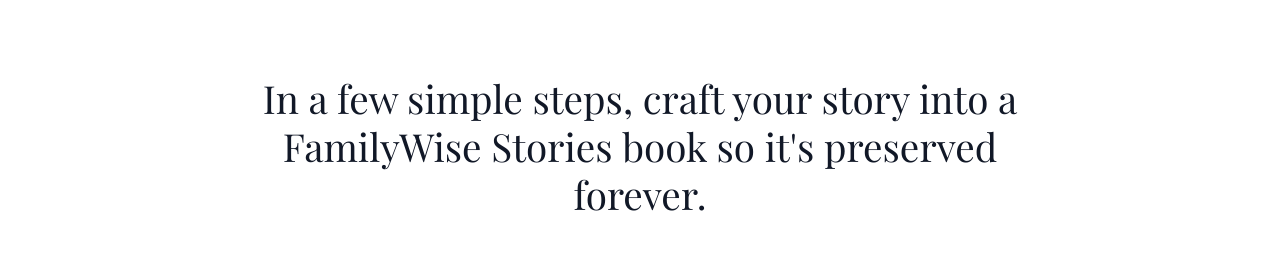
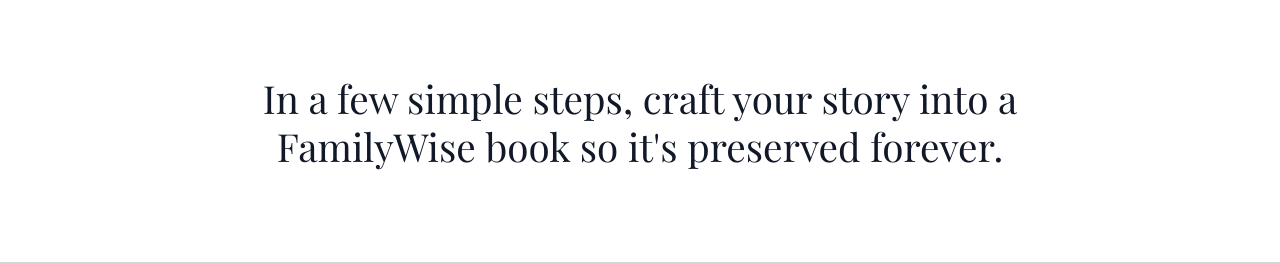
Before and after one commit to atweberlly/familywise, a Next.js app: page /how-it-works in a window 1280 px wide. Shown: the part 154-418 px from the top of the page. Built offline with nearby package versions, Linux system fonts and the light colour scheme; no server answers; the database is empty.

Commit message:
update content

```diff
--- a/src/pages/how-it-works.tsx
+++ b/src/pages/how-it-works.tsx
@@ -46,7 +46,7 @@
           <div className="mx-auto max-w-7xl px-4 lg:px-8">
             <div className="mx-auto max-w-3xl text-center">
               <h2 className="font-serif text-4xl font-medium text-gray-900 lg:text-5xl">
-                In a few simple steps, craft your story into a FamilyWise Stories book so it&apos;s
+                In a few simple steps, craft your story into a FamilyWise book so it&apos;s
                 preserved forever.
               </h2>
             </div>
```
